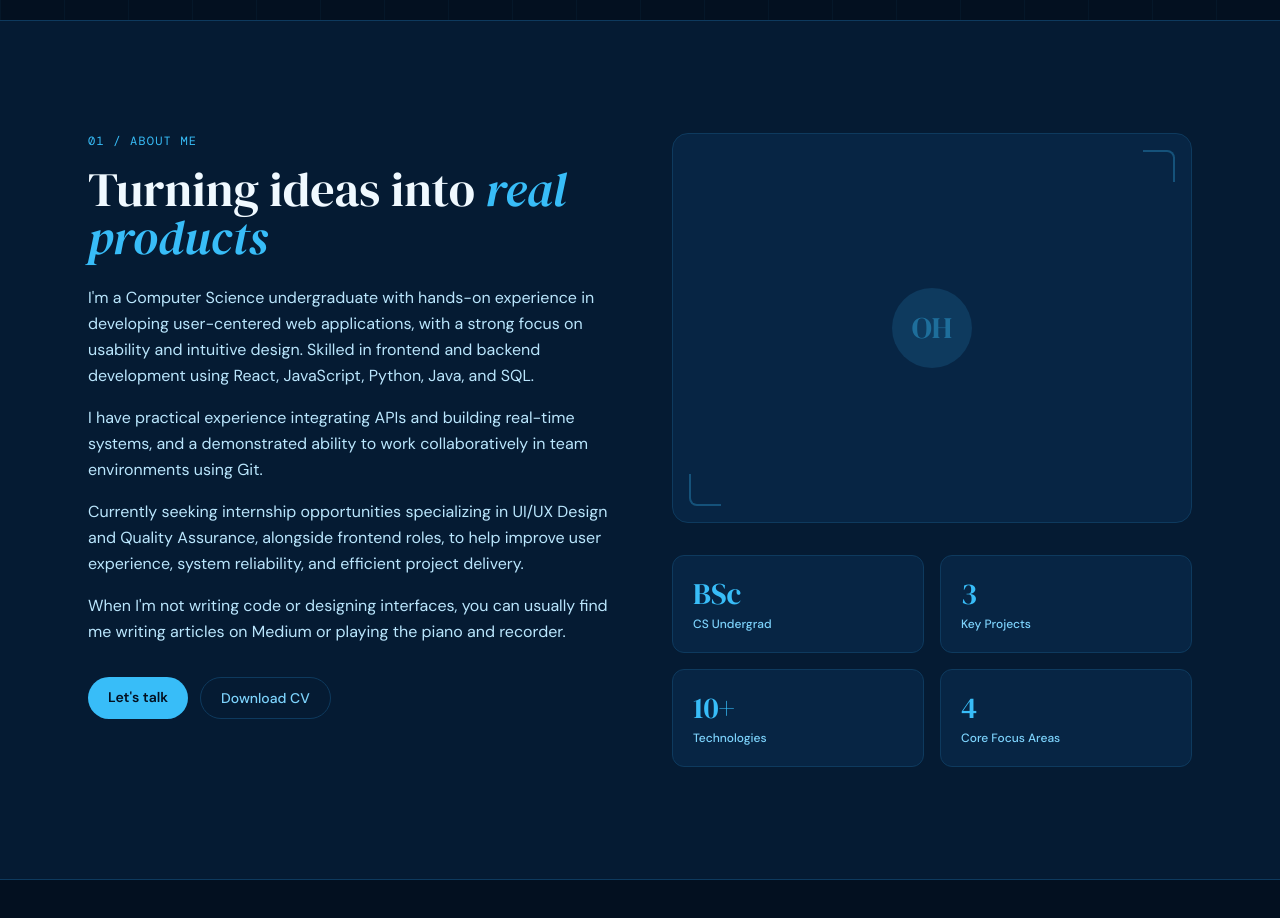
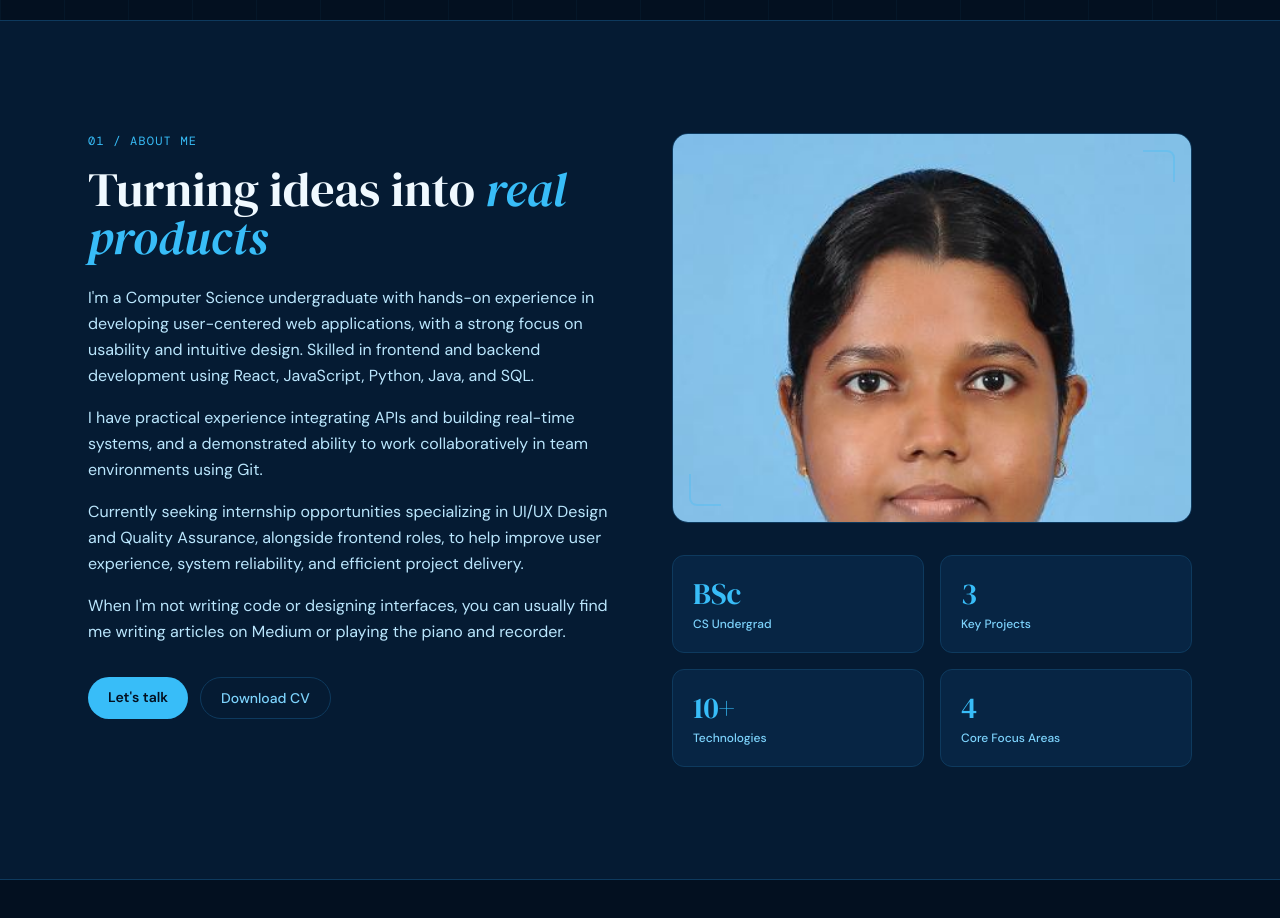
Before and after one commit to visakya/My_Portfolio, a Next.js app: page / in a window 1280 px wide. Shown: the part 860-1778 px from the top of the page. Built offline with nearby package versions, Linux system fonts and the light colour scheme.

Commit message:
Added the profile image

```diff
--- a/components/About.tsx
+++ b/components/About.tsx
@@ -32,11 +32,11 @@ export default function About() {
           </div>
           <div className="space-y-8">
             <div className="relative w-full aspect-[4/3] rounded-2xl overflow-hidden bg-[#072544] border border-[#0e3a5e] flex items-center justify-center">
-              <div className="text-center text-[#7dd3fc]">
-                <div className="w-20 h-20 rounded-full bg-[#0e3a5e] mx-auto flex items-center justify-center">
-                  <span className="font-display text-3xl text-[#38bdf8]/40">OH</span>
-                </div>
-              </div>
+              <img
+                src="/profile.jpeg"
+                alt="Oneli Herath"
+                className="w-full h-full object-cover object-top"
+              />
               <div className="absolute top-4 right-4 w-8 h-8 border-t-2 border-r-2 border-[#38bdf8]/30 rounded-tr-lg" />
               <div className="absolute bottom-4 left-4 w-8 h-8 border-b-2 border-l-2 border-[#38bdf8]/30 rounded-bl-lg" />
             </div>
```
Also changed, not shown: public/profile.jpeg (added).
